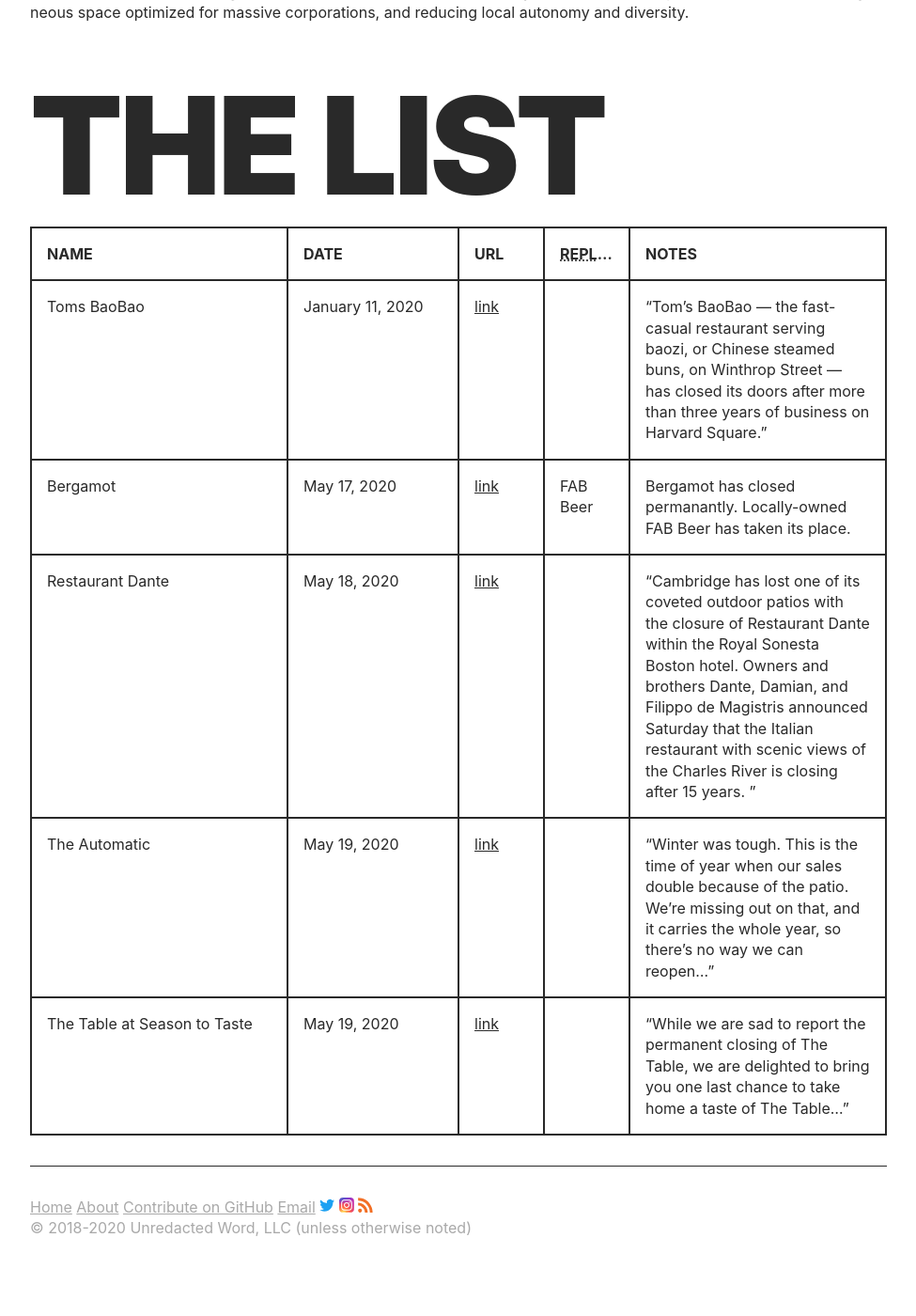
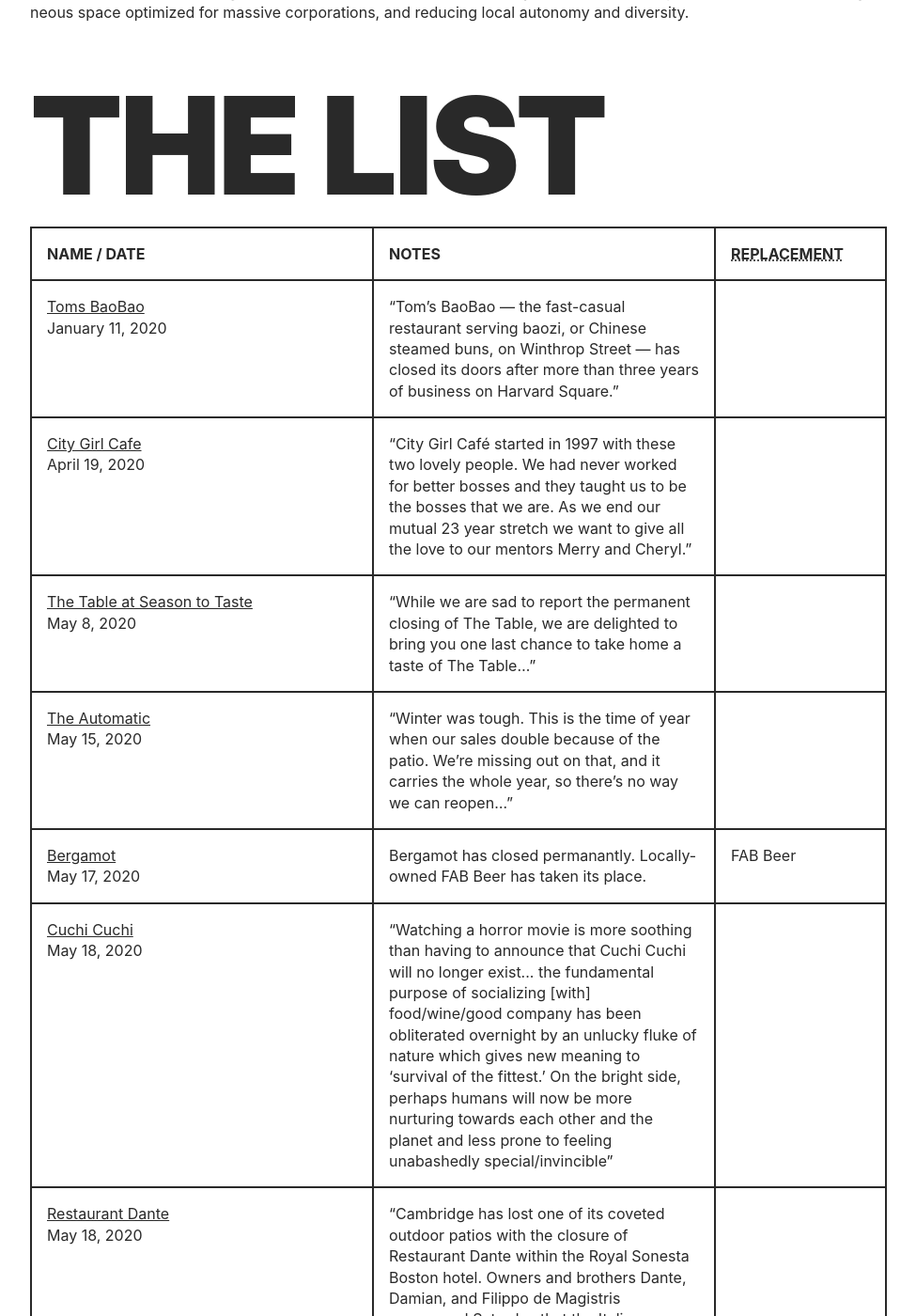
Before and after one commit to unredacted-word/katamari-restaurants, a Jekyll site: the page built from index.md, in a window 1280 px wide and 1400 px high, scrolled down 956 px. Shown: the whole window at 94% size, without its empty margins (152-1127 px from the left). Built offline with Jekyll 4.4.1, drawn with Linux system fonts in a browser that asks for light colours.

Commit message:
added a few restaurants
* [x] city girl cafe
* [x] cuchi cuchi

```diff
--- a/_data/companies.yml
+++ b/_data/companies.yml
@@ -7,6 +7,33 @@ baobao:
     steamed buns, on Winthrop Street — has closed its doors after more than
     three years of business on Harvard Square.</q>
 
+citygirl:
+  name: "City Girl Cafe"
+  date: 2020-04-19 12:00:00
+  url: https://www.instagram.com/p/B_LqhOsgWer/
+  notes: >
+    <q>City Girl Café started in 1997 with these two lovely people. We had never
+    worked for better bosses and they taught us to be the bosses that we are. As
+    we end our mutual 23 year stretch we want to give all the love to our
+    mentors Merry and Cheryl.</q>
+
+table:
+  name: "The Table at Season to Taste"
+  date: 2020-05-08 14:30:00
+  url: https://www.cambridgetable.com/#about-us
+  notes: >
+    <q>While we are sad to report the permanent closing of The Table, we are
+    delighted to bring you one last chance to take home a taste of The Table…</q>
+
+auttomatic:
+  name: "The Automatic"
+  date: 2020-05-15 14:30:00
+  url: https://www.bostonglobe.com/2020/05/15/lifestyle/cambridges-automatic-closes-brooklines-dumpling-daughter-opens-new-takeout-abounds/
+  notes: >
+    <q>Winter was tough. This is the time of year when our sales double because
+    of the patio. We’re missing out on that, and it carries the whole year, so
+    there’s no way we can reopen…</q>
+
 bergamot:
   name: "Bergamot"
   date: 2020-05-17 20:38:00
@@ -15,6 +42,18 @@ bergamot:
   notes: >
     Bergamot has closed permanantly. Locally-owned FAB Beer has taken its
     place.
+
+cuchicuchi:
+  name: "Cuchi Cuchi"
+  date: 2020-05-18 12:00:00
+  url: https://www.boston.com/food/restaurants/2020/05/18/cuchi-cuchi-cambridge-permanently-closed
+  notes: >
+    <q>Watching a horror movie is more soothing than having to announce that
+    Cuchi Cuchi will no longer exist... the fundamental purpose of socializing
+    [with] food/wine/good company has been obliterated overnight by an unlucky
+    fluke of nature which gives new meaning to ‘survival of the fittest.’ On the
+    bright side, perhaps humans will now be more nurturing towards each other
+    and the planet and less prone to feeling unabashedly special/invincible</q>
 
 dante:
   name: "Restaurant Dante"
@@ -26,20 +65,3 @@ dante:
     Dante, Damian, and Filippo de Magistris announced Saturday that the Italian
     restaurant with scenic views of the Charles River is closing after 15 years.
     </q>
-
-auttomatic:
-  name: "The Automatic"
-  date: 2020-05-19 14:30:00
-  url: https://www.bostonglobe.com/2020/05/15/lifestyle/cambridges-automatic-closes-brooklines-dumpling-daughter-opens-new-takeout-abounds/
-  notes: >
-    <q>Winter was tough. This is the time of year when our sales double because
-    of the patio. We’re missing out on that, and it carries the whole year, so
-    there’s no way we can reopen…</q>
-
-table:
-  name: "The Table at Season to Taste"
-  date: 2020-05-19 14:30:00
-  url: https://www.cambridgetable.com/#about-us
-  notes: >
-    <q>While we are sad to report the permanent closing of The Table, we are
-    delighted to bring you one last chance to take home a taste of The Table…</q>
--- a/_includes/company-row.html
+++ b/_includes/company-row.html
@@ -2,22 +2,22 @@
 
 <tr>
   <td>
-    {% if company.name %}
+    {% if company.url %}
+      <a href="{{ company.url }}" rel="external">
+        {{ company.name }}
+      </a>
+    {% else %}
       {{ company.name }}
     {% endif %}
-  </td>
-  <td>
+
     {% if company.date %}
+      <br>
       {{ company.date | date: "%B %-d, %Y" | default: "N/A" }}
     {% endif %}
   </td>
   <td>
-    {% if company.url %}
-      <a href="{{ company.url }}" rel="external">
-        link
-      </a>
-    {% else %}
-     &nbsp;
+    {% if company.notes %}
+      {{ company.notes }}
     {% endif %}
   </td>
   <td>
@@ -25,9 +25,4 @@
       {{ company.replacement }}
     {% endif %}
   </td>
-  <td>
-    {% if company.notes %}
-      {{ company.notes }}
-    {% endif %}
-  </td>
 </tr>
--- a/index.md
+++ b/index.md
@@ -35,13 +35,11 @@ autonomy and diversity.
 
 <table class="blocktable">
   <thead>
-    <th scope="column" width="30%">Name</th>
-    <th scope="column" width="20%">Date</th>
-    <th scope="column" width="10%">URL</th>
-    <th scope="column" width="10%">
+    <th scope="column" width="40%">Name / Date</th>
+    <th scope="column" width="40%">Notes</th>
+    <th scope="column" width="20%">
       <abbr title="Replaced by">Replacement</abbr>
     </th>
-    <th scope="column" width="30%">Notes</th>
   </thead>
   <tbody>
    {% for item in site.data.companies %}
```
